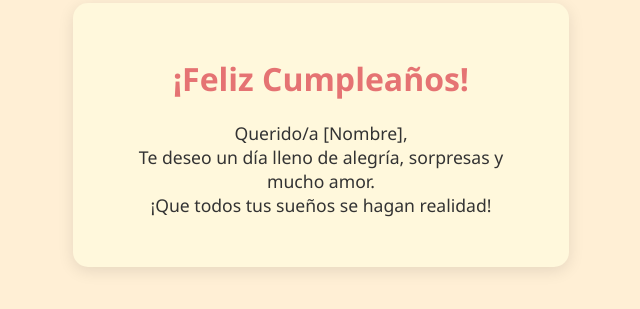
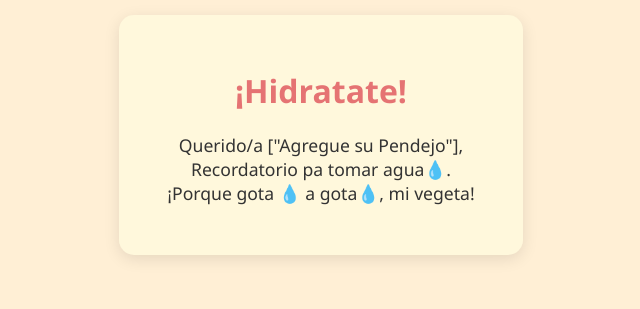
Before and after one commit to La-Pupa/Feliz-Cumplea-os, a plain HTML site: page index.html in a window 1280 px wide. Shown: the part 265-574 px from the top of the page, without its empty margins (319-959 px from the left). Drawn offline with Linux system fonts and the light colour scheme.

Commit message:
Update index.html

```diff
--- a/index.html
+++ b/index.html
@@ -2,7 +2,7 @@
 <html lang="es">
 <head>
     <meta charset="UTF-8">
-    <title>¡Feliz Cumpleaños!</title>
+    <title>¡TiktoksdeTernurines!</title>
     <style>
         body {
             background: #ffefd5;
@@ -32,11 +32,11 @@
 </head>
 <body>
     <div class="carta">
-        <h1>¡Feliz Cumpleaños!</h1>
+        <h1>¡Hidratate!</h1>
         <p>
-            Querido/a [Nombre],<br>
-            Te deseo un día lleno de alegría, sorpresas y mucho amor.<br>
-            ¡Que todos tus sueños se hagan realidad!
+            Querido/a ["Agregue su Pendejo"],<br>
+            Recordatorio pa tomar agua💧.<br>
+            ¡Porque gota 💧 a gota💧, mi vegeta!
         </p>
     </div>
 </body>
```
